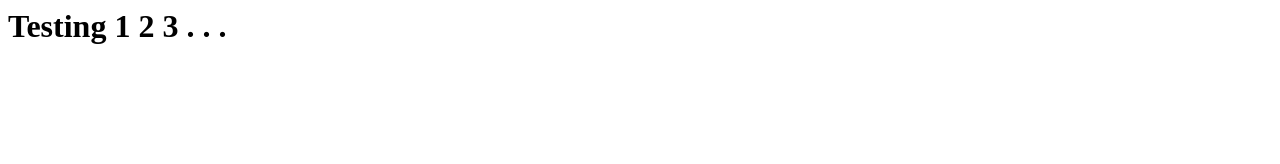
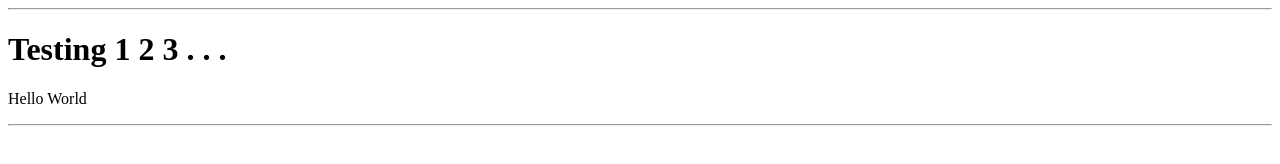
Before and after one commit to chrismar303/gitTest, a plain HTML site: page index.html in a window 1280 px wide. Drawn offline with Linux system fonts and the light colour scheme.

Commit message:
index update#1

```diff
--- a/index.html
+++ b/index.html
@@ -6,6 +6,9 @@
 	</head>
 </html>
 <body>
+	<hr>
 	<h1>Testing 1 2 3 . . .</h1>
+	<p>Hello World</p>
+	<hr>
 </body>
 </html>
```
